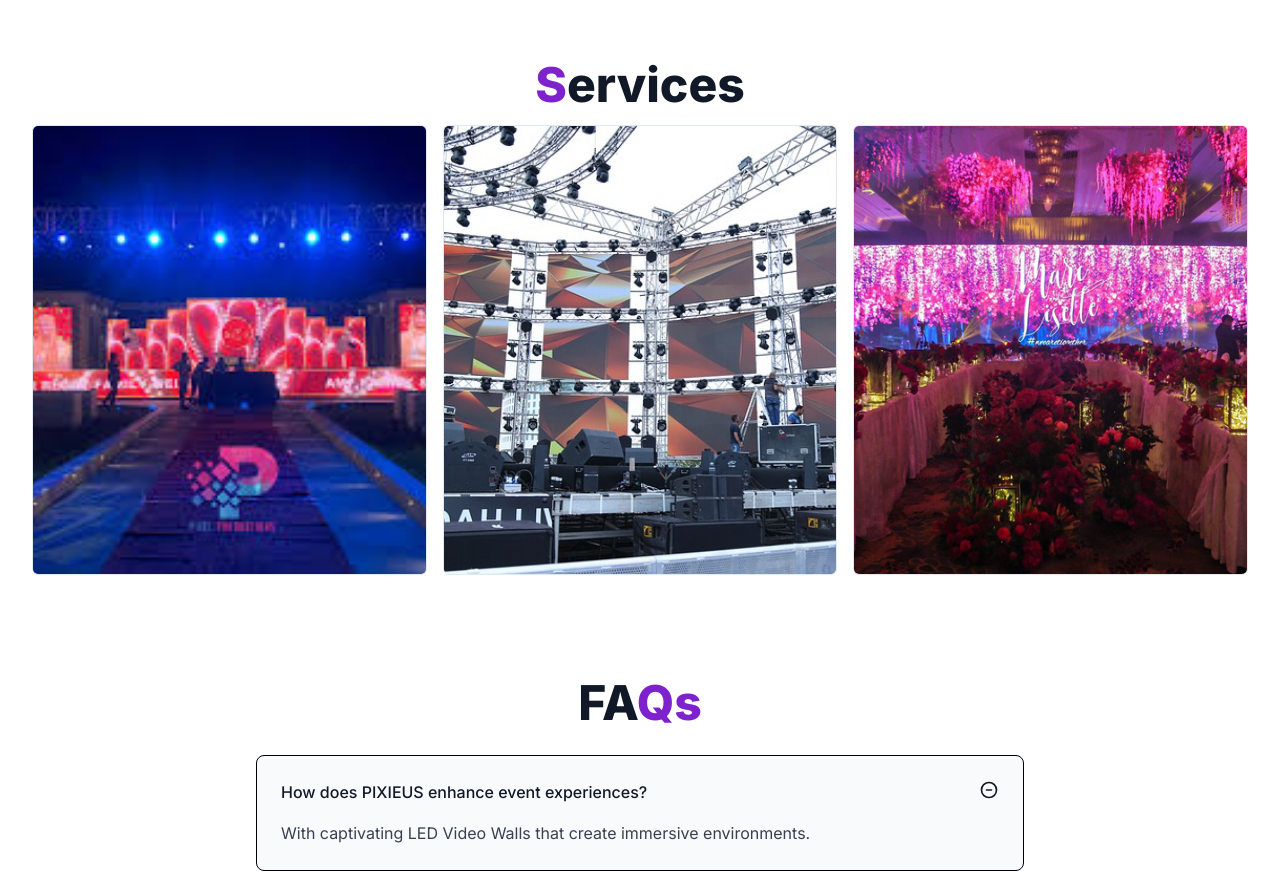
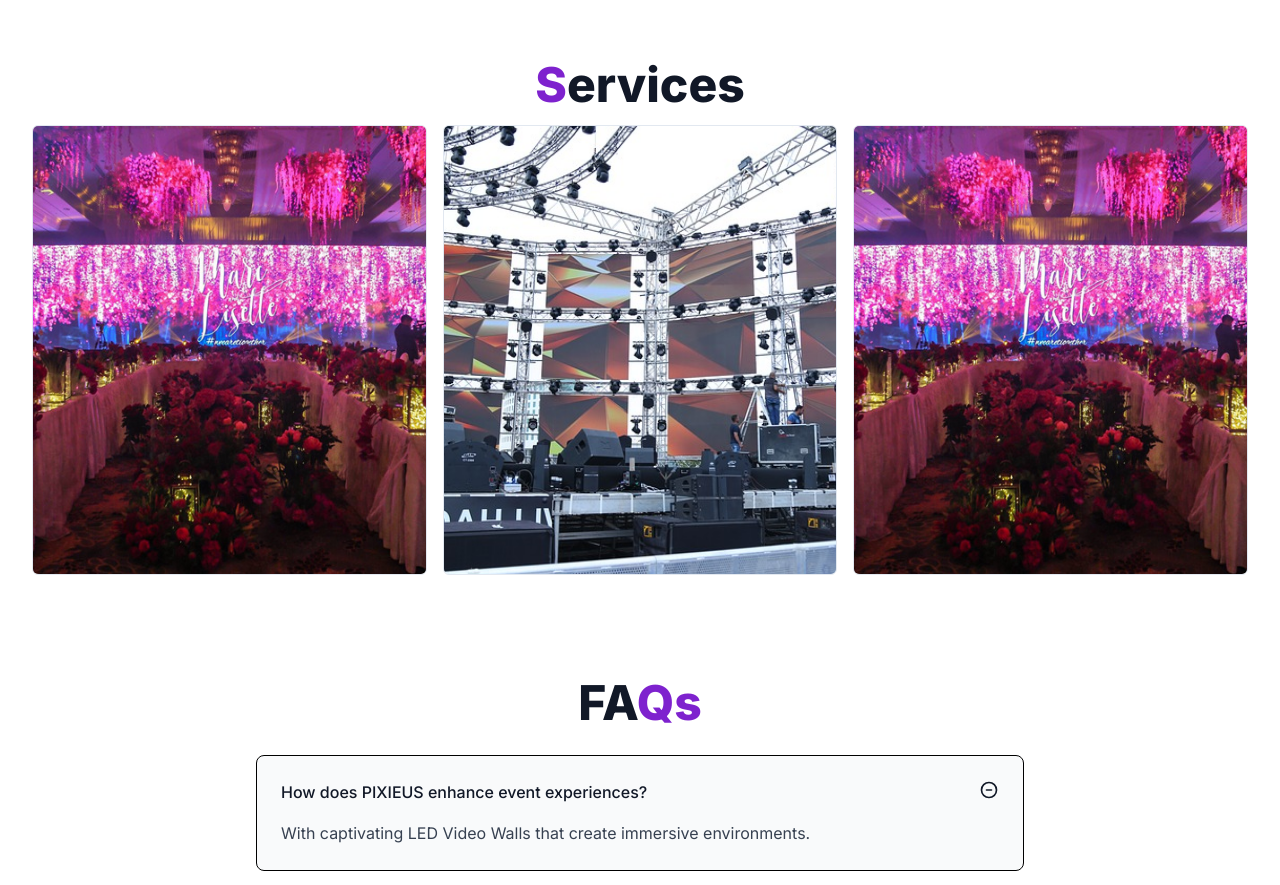
Before and after one commit to rohit27-2/Pix-ElitCeler, a Next.js app: page / in a window 1280 px wide. Shown: the part 1220-2105 px from the top of the page. Built offline with nearby package versions, Linux system fonts and the light colour scheme.

Commit message:
cneter faqs

```diff
--- a/app/pages/Services.jsx
+++ b/app/pages/Services.jsx
@@ -17,7 +17,7 @@ function Services() {
             <li>
                 <img
                   priority={true}
-                  src="dis1.jpg"
+                  src="dis3.jpg"
                   alt="Service 1"
                   className="border rounded-md h-[350px] w-full object-cover transition duration-500 group-hover:scale-105 sm:h-[450px]"
                 />
```
